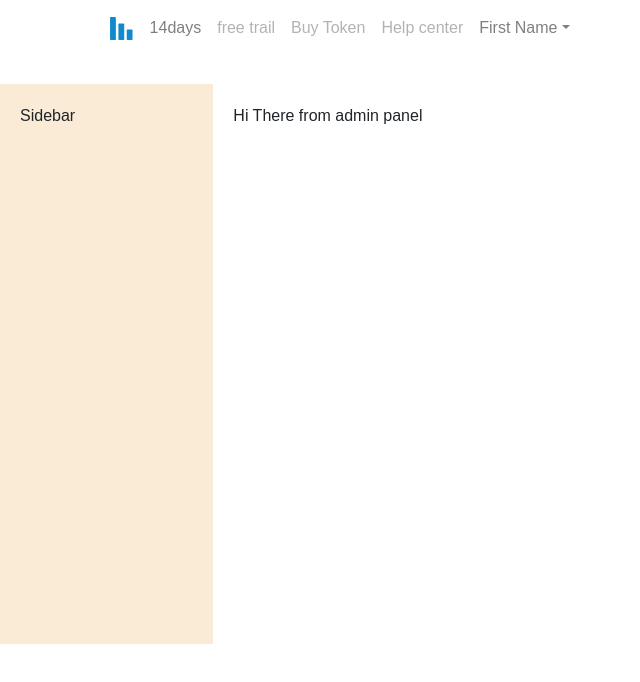
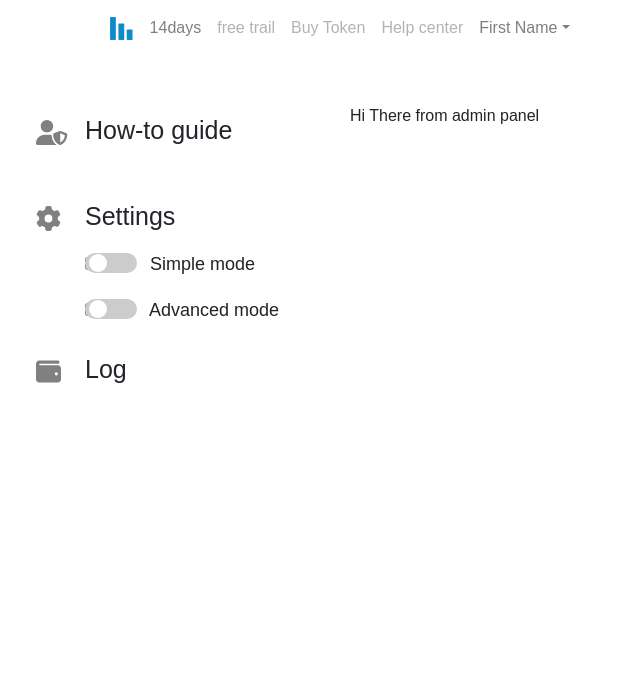
Before and after one commit to Atik1000/Acos-landiing-page, a React (Create React App) app: page /admin in a window 1280 px wide. Shown: the top 682 px of the page, without its empty margins (0-640 px from the left). Built offline with nearby package versions, Linux system fonts and the light colour scheme; a web font is replaced by a local one.

Commit message:
sidebar content add

```diff
--- a/package.json
+++ b/package.json
@@ -18,6 +18,7 @@
     "react-dom": "^18.2.0",
     "react-router-dom": "^6.12.1",
     "react-scripts": "5.0.1",
+    "react-toggle": "^4.1.3",
     "styled-components": "^6.0.4",
     "web-vitals": "^2.1.4"
   },
--- a/src/Dashboard/Style/sidebar.css
+++ b/src/Dashboard/Style/sidebar.css
@@ -1,6 +1,69 @@
 .sidebar-container {
-  width: 230px;
-  min-height: 70vh;
-  padding: 20px;
-  background-color: antiquewhite;
+    width: 330px;
+    min-height: 70vh;
+    padding: 20px;
+    background-color: white;
 }
+
+.how-to-guide {
+    font-size: 25px;
+    font-weight: 300 !important;
+}
+
+.mode {
+    font-weight: 300 !important;
+    font-size: 18px;
+}
+
+
+/* Add this to your sidebar.css */
+
+.switch {
+    position: relative;
+    display: inline-block;
+    width: 52px;
+    height: 20px;
+}
+
+.slider {
+    position: absolute;
+    top: 0;
+    left: 0;
+    right: 0;
+    bottom: 0;
+    background-color: #ccc;
+    border-radius: 34px;
+    cursor: pointer;
+}
+
+.slider:before {
+    position: absolute;
+    content: '';
+    height: 18px;
+    width: 18px;
+    left: 4px;
+    bottom: 1px;
+    background-color: white;
+    border-radius: 50%;
+    transition: 0.4s;
+}
+
+input:checked+.slider {
+    background: rgb(28, 126, 208);
+    /* Color when the switch is on */
+}
+
+input:checked+.slider:before {
+    transform: translateX(26px);
+}
+
+
+/* Rounded sliders */
+
+.slider.round {
+    border-radius: 34px;
+}
+
+.slider.round:before {
+    border-radius: 50%;
+}
--- a/src/Dashboard/components/AdminLayout.jsx
+++ b/src/Dashboard/components/AdminLayout.jsx
@@ -1,20 +1,18 @@
+import '../Style/adminLayout.css';
+
+import NavbarComponent from './Navbar';
 import React from 'react';
-import '../Style/adminLayout.css';
-import NavbarComponent from './Navbar';
 import Sidebar from './Sidebar';
 
 const AdminLayout = ({ children }) => {
     return (
         <div style={{ minHeight: '100vh' }}>
             <NavbarComponent />
-      <div className='container-fluid' style={{ height: '100%' }}>
-        <div className='row' style={{ height: '100%' }}>
-          <div className='dashboard-layout'>
+            <div className="container-fluid" style={{ height: '100%' }}>
+                <div className="row" style={{ height: '100%' }}>
+                    <div className="dashboard-layout">
                         <Sidebar />
-            <main
-              className='col-md-9 ms-sm-auto col-lg-10'
-              style={{ padding: '20px' }}
-            >
+                        <main className="col-md-7 ms-sm-auto col-lg-7" style={{ padding: '20px' }}>
                             {children}
                         </main>
                     </div>
--- a/src/Dashboard/components/Sidebar.jsx
+++ b/src/Dashboard/components/Sidebar.jsx
@@ -1,13 +1,88 @@
-import React from 'react';
 import '../Style/sidebar.css';
+import 'react-toggle/style.css';
+
+import React, { useState } from 'react'; // Import the useState hook
+import { faCog, faUserShield, faWallet } from '@fortawesome/free-solid-svg-icons';
+
+import { FontAwesomeIcon } from '@fortawesome/react-fontawesome';
+import Toggle from 'react-toggle';
 
 const Sidebar = () => {
-  return (
-    <div className='sidebar-container'>
-      {/* Add your sidebar content here */}
-      Sidebar
-    </div>
-  );
+    const [isToggleOn, setIsToggleOn] = useState(false);
+
+    const handleToggle = () => {
+        setIsToggleOn(!isToggleOn);
+    };
+    return (
+        <div className="sidebar-container mt-2 rounded">
+            <div className="row">
+                <div className="col-md-3">
+                    <FontAwesomeIcon
+                        icon={faUserShield}
+                        className="help-icon mt-2 ml-3 "
+                        color="gray"
+                        fontSize="25"
+                    />
+                </div>
+                <div className="col-md-9 pl-0">
+                    <span className="text-lg how-to-guide">How-to guide</span>
+                </div>
+            </div>
+            <div className="row mt-5">
+                <div className="col-md-3">
+                    <FontAwesomeIcon
+                        icon={faCog}
+                        className="help-icon mt-2 ml-3 "
+                        color="gray"
+                        fontSize="25"
+                    />
+                </div>
+                <div className="col-md-9 pl-0">
+                    <span className="text-lg how-to-guide">Settings</span>
+                    <div className="mt-3">
+                        <div className="">
+                            <label className="switch">
+                                <input
+                                    type="checkbox"
+                                    checked={isToggleOn}
+                                    onChange={handleToggle}
+                                />
+                                <span className="slider "></span>
+                            </label>
+                            <span className="ml-2 mode"> Simple mode </span>
+                        </div>
+                    </div>
+                    <div className="mt-3">
+                        <div className="">
+                            <label className="switch">
+                                <input
+                                    type="checkbox"
+                                    checked={isToggleOn}
+                                    onChange={handleToggle}
+                                />
+                                <span className="slider "></span>
+                            </label>
+                            <span className="ml-2 mode"> Advanced mode </span>
+                        </div>
+                    </div>
+                </div>
+            </div>
+
+            <div className="row mt-4">
+                <div className="col-md-3">
+                    <FontAwesomeIcon
+                        icon={faWallet}
+                        className="help-icon mt-2 ml-3 "
+                        color="gray"
+                        fontSize="25"
+                    />
+                </div>
+                <div className="col-md-9 pl-0">
+                    <span className="text-lg how-to-guide">Log</span>
+                </div>
+            </div>
+        </div>
+    );
 };
 
 export default Sidebar;
```
Also changed, not shown: 2 other files (tests, documents, lock files or other folders). Lines whose indentation alone changed are shown as unchanged.
